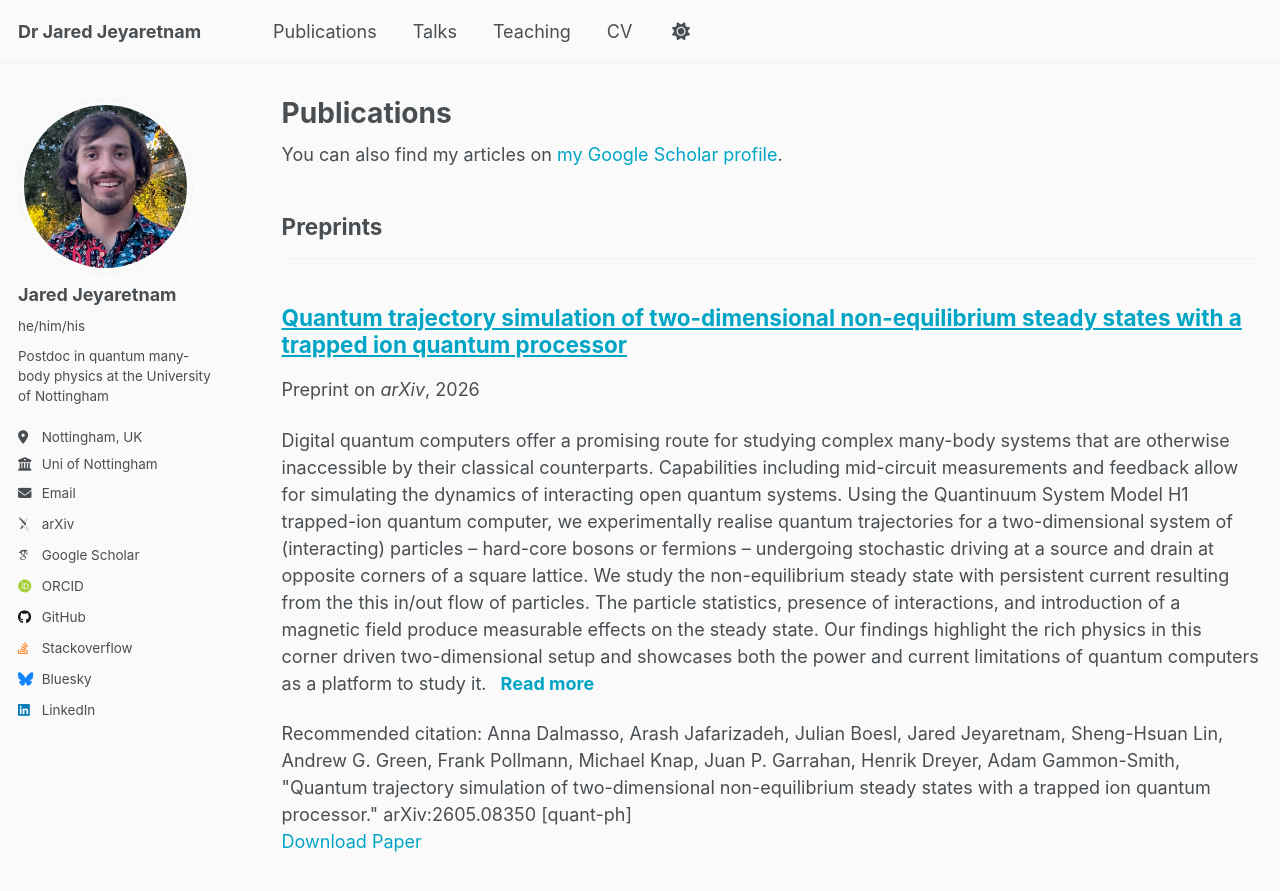
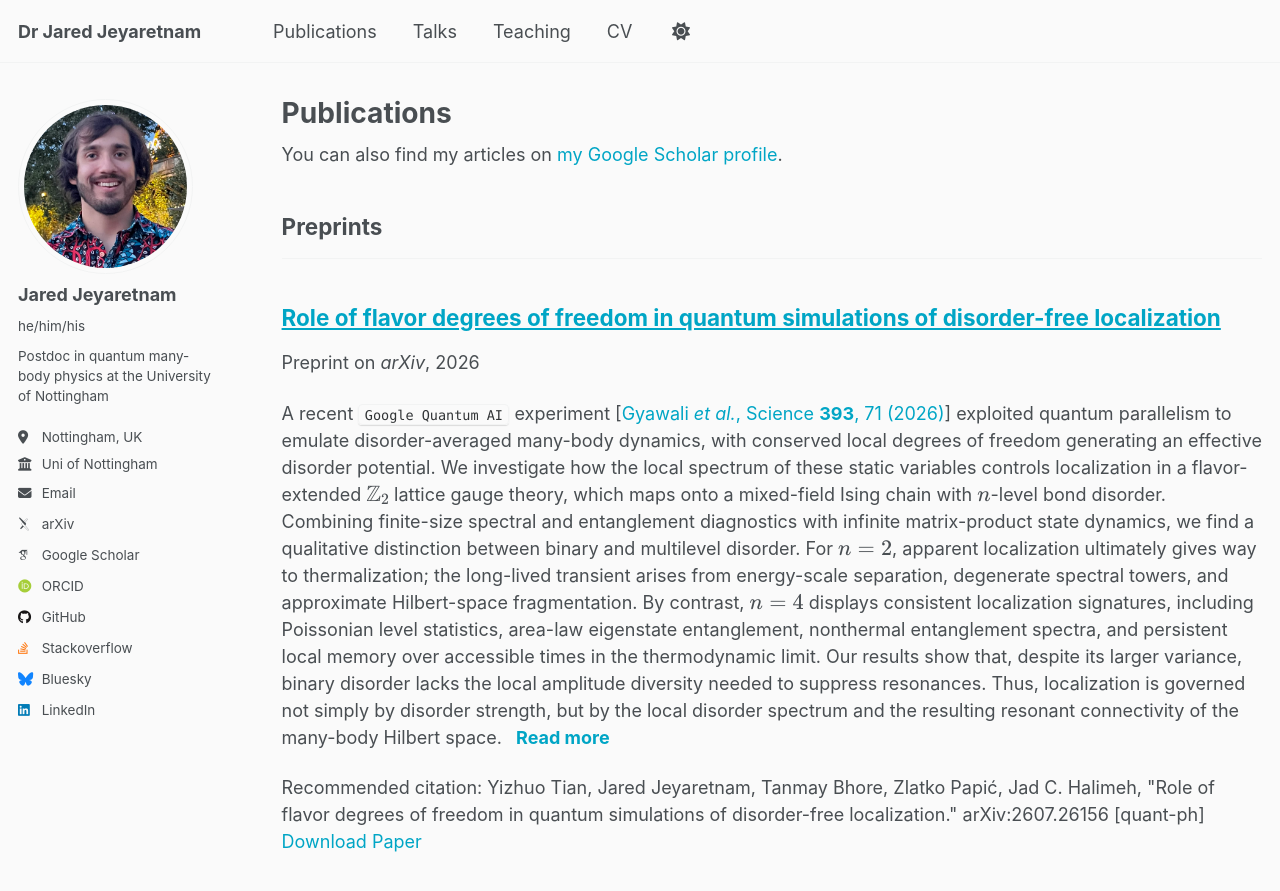
Before and after one commit to jaredjeya/jaredjeya.github.io, a Jekyll site: the page built from _pages/publications.html, in a window 1280 px wide and 900 px high. Shown: the top 891 px of the window. Built offline with Jekyll 4.4.1, drawn with Linux system fonts in a browser that asks for light colours; some web fonts are replaced.

Commit message:
Add latest paper ("Role of flavor degrees of freedom in quantum simulations of disorder-free localization")

```diff
--- a/_data/cv.json
+++ b/_data/cv.json
@@ -100,6 +100,13 @@
   ],
   "references": [],
   "publications": [
+    {
+      "name": "Role of flavor degrees of freedom in quantum simulations of disorder-free localization",
+      "publisher": "arXiv",
+      "releaseDate": "2026-07-28",
+      "website": "https://arxiv.org/abs/2607.26156",
+      "summary": "Motivated by a recent Google Quantum AI experiment emulating disorder-averaged dynamics via conserved local degrees of freedom, we study how the local spectrum of these static variables controls localization. Combining exact diagonalisation and infinite matrix-product state dynamics, we find binary variables give only a long-lived transient before thermalisation, whereas multilevel variables show consistent localization signatures, indicating that localization depends on the local disorder spectrum and resulting resonant connectivity rather than disorder strength alone."
+    },
     {
       "name": "Quantum trajectory simulation of two-dimensional non-equilibrium steady states with a trapped ion quantum processor",
       "publisher": "arXiv",
--- /dev/null
+++ b/_publications/2026-07-28-flavor-dof-quantum-sim-dfl.md
@@ -0,0 +1,15 @@
+---
+title: "Role of flavor degrees of freedom in quantum simulations of disorder-free localization"
+collection: publications
+category: "preprint"
+permalink: /publication/2026-07-28-flavor-dof-quantum-sim-dfl
+date: 2026-07-28
+venue: 'arXiv'
+paperurl: 'https://arxiv.org/abs/2607.26156'
+citation: 'Yizhuo Tian, Jared Jeyaretnam, Tanmay Bhore, Zlatko Papić, Jad C. Halimeh, &quot;Role of flavor degrees of freedom in quantum simulations of disorder-free localization.&quot; arXiv:2607.26156 [quant-ph]'
+bluesky_post_uri: "https://bsky.app/profile/jaredjeya.github.io/post/3mrwsnv35vc24"
+---
+<!-- TODO: Replace placeholder with actual SVG figure. Suggested: graphical abstract or key result figure. -->
+<img src="/images/flavor_dfl_abstract.svg" alt="Graphical abstract" style="width: 600px; display: block; margin: auto;">
+
+A recent `Google Quantum AI` experiment [[Gyawali *et al.*, Science **393**, 71 (2026)](https://www.science.org/doi/10.1126/science.adr9680)] exploited quantum parallelism to emulate disorder-averaged many-body dynamics, with conserved local degrees of freedom generating an effective disorder potential. We investigate how the local spectrum of these static variables controls localization in a flavor-extended \\(\mathbb{Z}_2\\) lattice gauge theory, which maps onto a mixed-field Ising chain with \\(n\\)-level bond disorder. Combining finite-size spectral and entanglement diagnostics with infinite matrix-product state dynamics, we find a qualitative distinction between binary and multilevel disorder. For \\(n = 2\\), apparent localization ultimately gives way to thermalization; the long-lived transient arises from energy-scale separation, degenerate spectral towers, and approximate Hilbert-space fragmentation. By contrast, \\(n = 4\\) displays consistent localization signatures, including Poissonian level statistics, area-law eigenstate entanglement, nonthermal entanglement spectra, and persistent local memory over accessible times in the thermodynamic limit. Our results show that, despite its larger variance, binary disorder lacks the local amplitude diversity needed to suppress resonances. Thus, localization is governed not simply by disorder strength, but by the local disorder spectrum and the resulting resonant connectivity of the many-body Hilbert space.
```
Also changed, not shown: AGENTS.md (+19 -1 lines), _pages/about.md (+3 -0 lines), images/flavor_dfl_abstract.svg (added), 1 other file.
